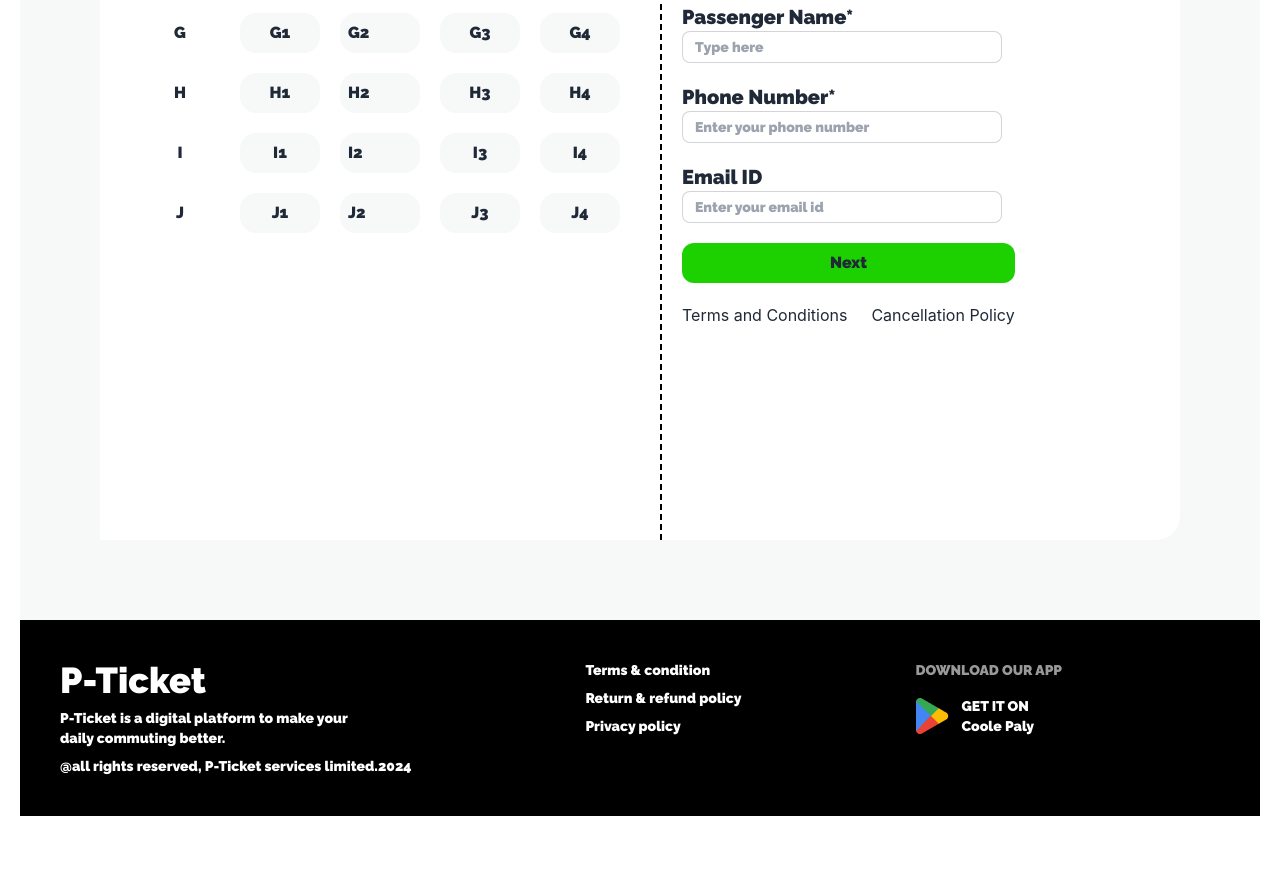
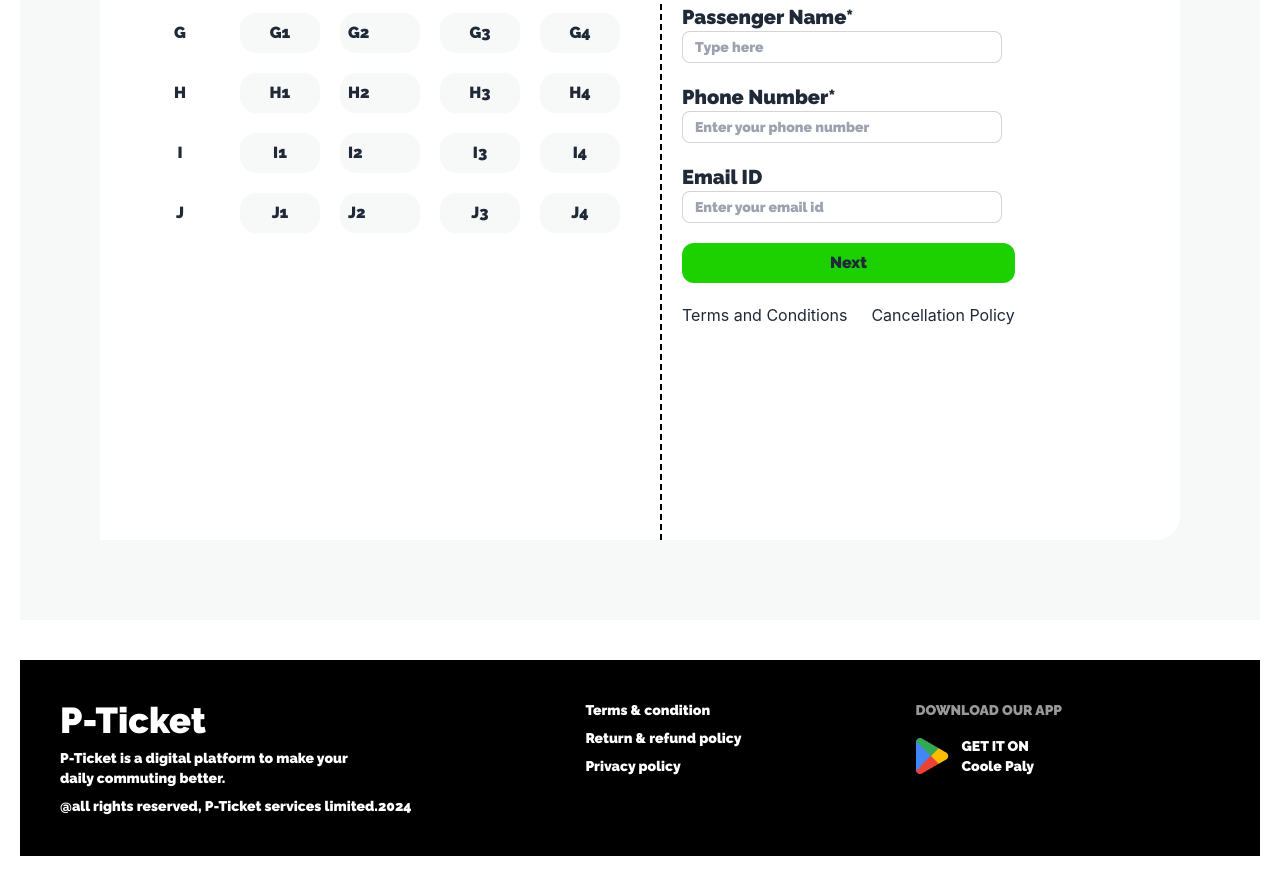
Before and after one commit to robiulhasanofficial/assinmant-5, a plain HTML site: page index.html in a window 1280 px wide. Shown: the part 2888-3782 px from the top of the page. Before the commit the page ends 3704 px from the top, so only its background shows below. Drawn offline with nearby package versions, Linux system fonts and the light colour scheme; a web font is replaced by a local one.

Commit message:
marjain added

```diff
--- a/index.html
+++ b/index.html
@@ -442,8 +442,8 @@
 
       </section>
     </main>
-    <footer>
-      <footer class="footer bg-black text-white p-10">
+
+      <footer class="footer bg-black text-white p-10 my-10">
         <nav>
           <h6 class=" text-4xl">P-Ticket</h6>
           <a class="link link-hover">P-Ticket is a digital platform to make your<br> daily commuting better.</a>
@@ -474,7 +474,7 @@
           </div>
         </nav>
       </footer>
-    </footer>
+
     <script src=""></script>
     <script src=""></script>
 </body>
```
